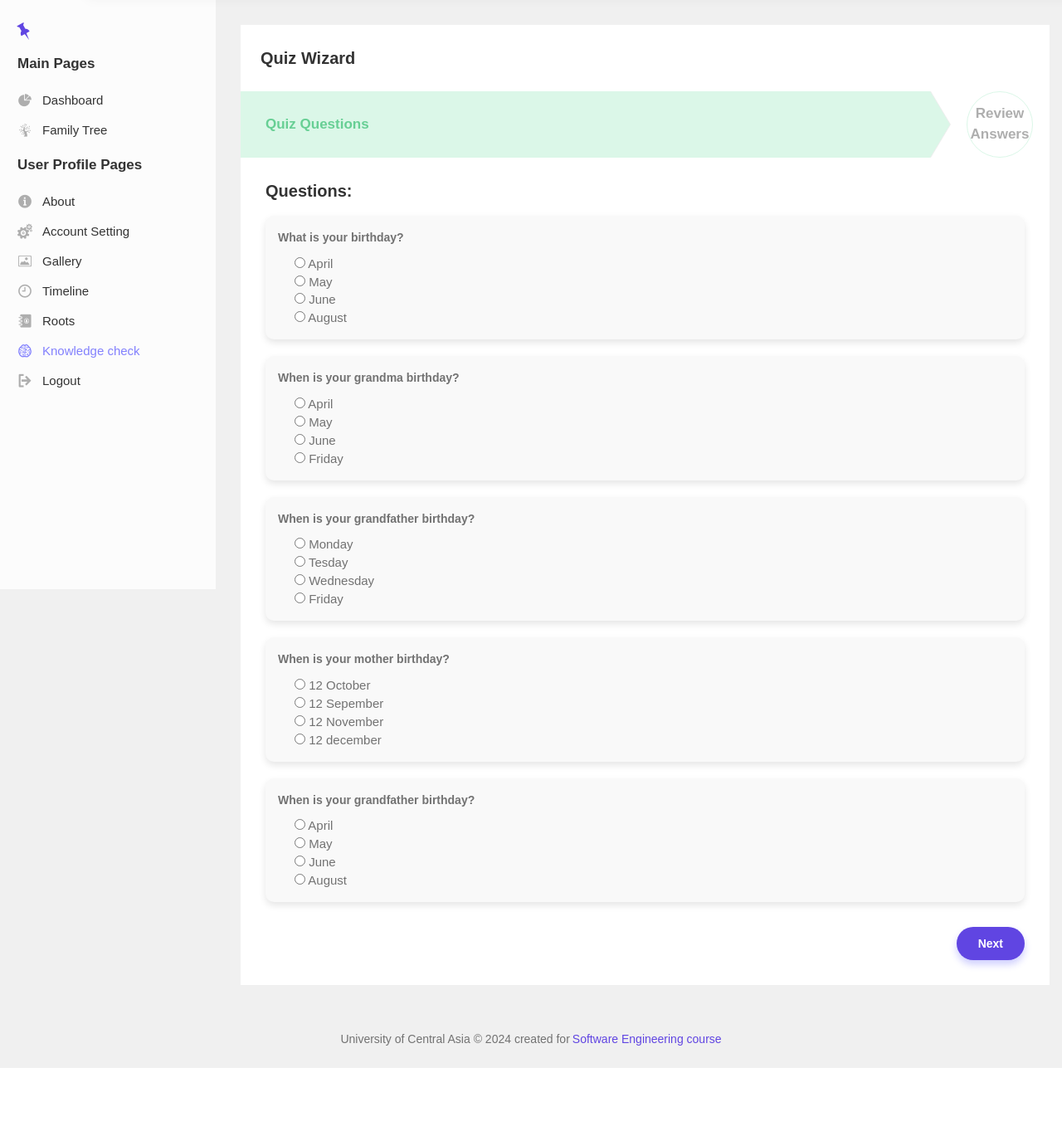
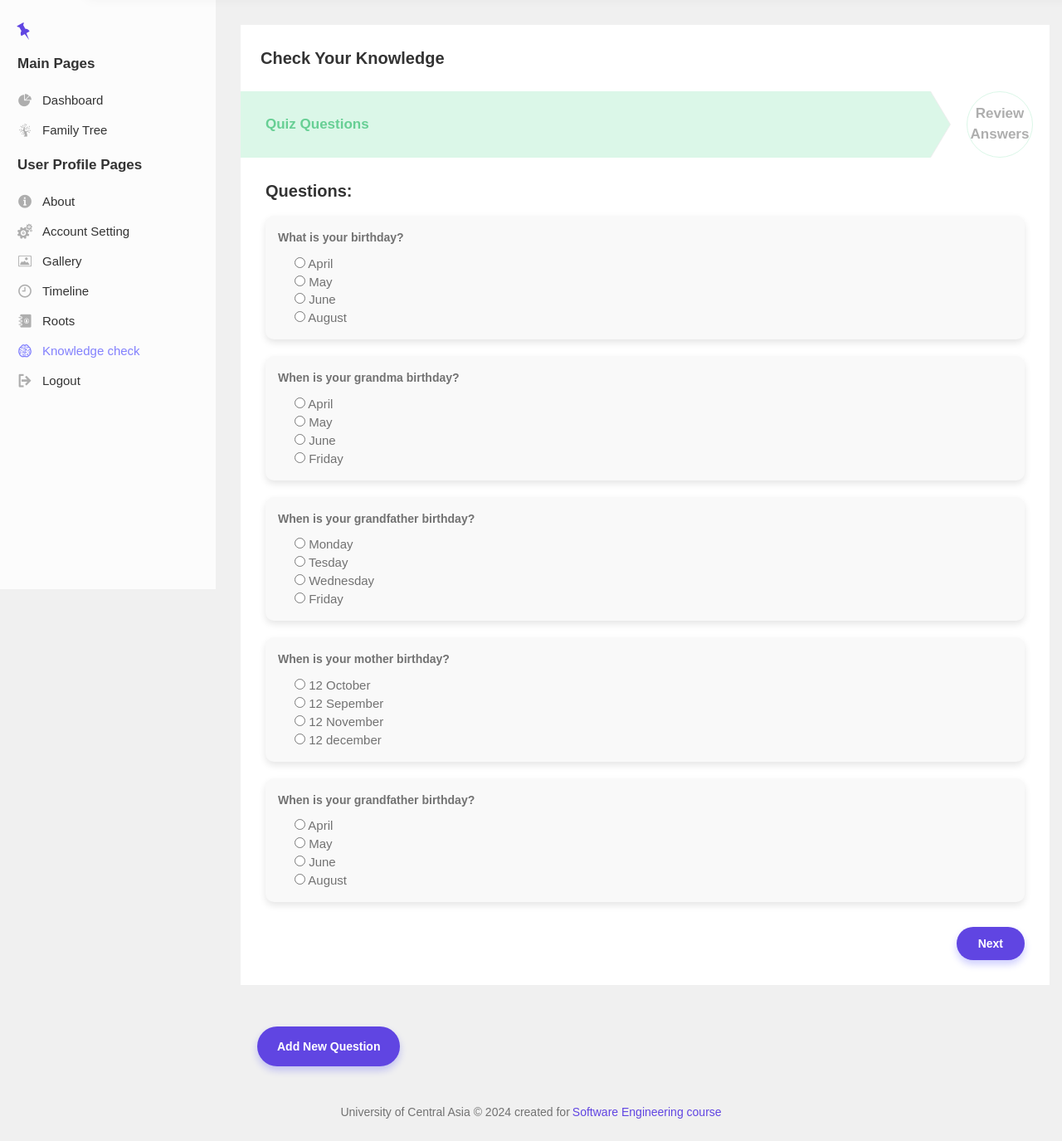
Before and after one commit to Alibakhshov/Family-Heritage-Tree, a Django app: page /quiz/ in a window 1280 px wide. Shown: the part 90-1465 px from the top of the page at 83% size. Before the commit the page ends 1377 px from the top, so only its background shows below. Run offline with Django 5.2, Linux system fonts and the light colour scheme; a user stored in the database is signed in; data comes from the database, SQL or seed files in the repository; both versions use the stored data as it was after the commit; some libraries are stand-ins or nearby versions.

Commit message:
Adding question functionality

```diff
--- a/apps/core/urls.py
+++ b/apps/core/urls.py
@@ -30,4 +30,6 @@ urlpatterns = [
     path('roots-grid/', views.roots_grid, name='roots_grid'),
     path('save-roots/<custom_id:id>/', views.save_root, name='save_root'),
     path('quiz/', views.quiz, name='quiz'),
+    path('add-question/', views.add_question, name='add_question'),
+    path('delete-question/<int:question_id>/', views.delete_question, name='delete_question'),
 ]
--- a/apps/core/views.py
+++ b/apps/core/views.py
@@ -405,3 +405,37 @@ def quiz(request):
     except Exception as e:
         logger.exception("An error occurred in quiz view: %s", str(e))
         return render(request, 'core/miscellaneous/404.html')
+
+@login_required
+def add_question(request):
+    if request.method == 'POST':
+        question_text = request.POST.get('question_text')
+        option_one = request.POST.get('option_one')
+        option_two = request.POST.get('option_two')
+        option_three = request.POST.get('option_three')
+        option_four = request.POST.get('option_four')
+        correct_answer = request.POST.get('correct_answer')
+
+        question = Question(
+            user=request.user,
+            question_text=question_text,
+            option_one=option_one,
+            option_two=option_two,
+            option_three=option_three,
+            option_four=option_four,
+            correct_answer=correct_answer,
+        )
+        question.save()
+        return redirect('quiz')
+
+    return render(request, 'core/quiz/add_question.html')
+
+@login_required(login_url='/')
+def delete_question(request, question_id):
+    try:
+        question = Question.objects.get(pk=question_id)
+        question.delete()
+        return redirect('quiz')
+    except Exception as e:
+        logger.exception("An error occurred in delete_question view: %s", str(e))
+        return render(request, 'core/miscellaneous/404.html')
--- a/templates/core/quiz/quiz.html
+++ b/templates/core/quiz/quiz.html
@@ -17,10 +17,9 @@
    <link rel="shortcut icon" href="{% static 'img/logo (ai).png' %}">
 
    <!-- Web Fonts -->
-   <!-- Web Fonts -->
    <link rel="preconnect" href="https://fonts.googleapis.com">
    <link rel="preconnect" href="https://fonts.gstatic.com" crossorigin>
-   <link href="https://fonts.googleapis.com/css2?family=Jost:ital,wght@0,100..900;1,100..900&family=Poppins:ital,wght@0,100;0,200;0,300;0,400;0,500;0,600;0,700;0,800;0,900;1,100;1,200;1,300;1,400;1,500;1,600;1,700;1,800;1,900&display=swap" rel="stylesheet">
+   <link href="https://fonts.googleapis.com/css2?family=Jost:ital,wght@0,100..900;1,100..900&family=Poppins:ital,wght@0,100;0,200;0,300;0,400;0,500;0,600;0,700;0,800;0,900&display=swap" rel="stylesheet">
 
    <!-- ======= BEGIN GLOBAL MANDATORY STYLES ======= -->
    <link rel="stylesheet" href="{% static 'bootstrap/css/bootstrap.min.css' %}">
@@ -65,7 +64,7 @@
                                 <!-- Form -->
                                 <form method="post" action="{% url 'quiz' %}">
                                     {% csrf_token %}
-                                    <h4 class="font-20 mb-30 mt-30 mx-4">Quiz Wizard</h4>
+                                    <h4 class="font-20 mb-30 mt-30 mx-4">Check your knowledge</h4>
                                     <div id="smartwizard">
                                         <ul class="nav">
                                             <li>
@@ -96,8 +95,6 @@
                                                             </div>
                                                         </div>
                                                     {% endfor %}
-
-                                                    <!-- <button type="submit" name="review" class="btn btn-primary">Review Answers</button> -->
                                                 </div>
                                             </div>
                                             <div id="step-2" class="tab-pane" role="tabpanel">
@@ -121,9 +118,65 @@
                                 <!-- End Form -->
                             </div>
 
+                            <div class="card-body">
+                                <!-- Button to Open the Modal -->
+                                <button type="button" class="btn btn-primary" data-toggle="modal" data-target="#addQuestionModal">
+                                    Add New Question
+                                </button>
 
+                                <!-- Add Question Modal -->
+                                <div class="modal fade" id="addQuestionModal" tabindex="-1" role="dialog" aria-labelledby="addQuestionModalLabel" aria-hidden="true">
+                                    <div class="modal-dialog" role="document">
+                                        <div class="modal-content">
+                                            <div class="modal-header">
+                                                <h5 class="modal-title" id="addQuestionModalLabel">Add New Question</h5>
+                                                <button type="button" class="close" data-dismiss="modal" aria-label="Close">
+                                                    <span aria-hidden="true">&times;</span>
+                                                </button>
+                                            </div>
+                                            <form id="addQuestionForm" method="post" action="{% url 'add_question' %}">
+                                                {% csrf_token %}
+                                                <div class="modal-body">
+                                                    <div class="form-group">
+                                                        <label class="font-14 bold mb-2" for="question_text">Question Text</label>
+                                                        <input type="text" id="question_text" name="question_text" class="form-control pl-1" placeholder="Enter the question" required>
+                                                    </div>
 
+                                                    <div class="form-group">
+                                                        <label class="font-14 bold mb-2" for="option_one">Option 1</label>
+                                                        <input type="text" id="option_one" name="option_one" class="form-control pl-1" placeholder="Option 1" required>
+                                                    </div>
 
+                                                    <div class="form-group">
+                                                        <label class="font-14 bold mb-2" for "option_two">Option 2</label>
+                                                        <input type="text" id="option_two" name="option_two" class="form-control pl-1" placeholder="Option 2" required>
+                                                    </div>
+
+                                                    <div class="form-group">
+                                                        <label class="font-14 bold mb-2" for="option_three">Option 3</label>
+                                                        <input type="text" id="option_three" name="option_three" class="form-control pl-1" placeholder "Option 3" required>
+                                                    </div>
+
+                                                    <div class="form-group">
+                                                        <label class="font-14 bold mb-2" for="option_four">Option 4</label>
+                                                        <input type="text" id="option_four" name="option_four" class="form-control pl-1" placeholder="Option 4" required>
+                                                    </div>
+
+                                                    <div class="form-group">
+                                                        <label class="font-14 bold mb-2" for="correct_answer">Correct Answer</label>
+                                                        <input type="text" id="correct_answer" name="correct_answer" class="form-control pl-1" placeholder="Correct Answer" required>
+                                                    </div>
+                                                </div>
+
+                                                <div class="modal-footer">
+                                                    <button type="button" class="btn btn-secondary" data-dismiss="modal">Close</button>
+                                                    <button type="submit" class="btn btn-primary">Add Question</button>
+                                                </div>
+                                            </form>
+                                        </div>
+                                    </div>
+                                </div>
+                            </div>
 
                         </div>
                     </div>
@@ -141,7 +194,6 @@
 
     <!-- ======= BEGIN GLOBAL MANDATORY SCRIPTS ======= -->
     <script src="{% static 'js/jquery.min.js' %}"></script>
-    <!-- <script src="{% static 'js/bootstrap.bundle.min.js' %}"></script> -->
     <script src="{% static 'bootstrap/js/bootstrap.bundle.min.js' %}"></script>
     <script src="{% static 'plugins/perfect-scrollbar/perfect-scrollbar.min.js' %}"></script>
     <script src="{% static 'js/script.js' %}"></script>
```
Also changed, not shown: templates/core/quiz/add_question.html (added, +58 -0 lines), db.sqlite3.
